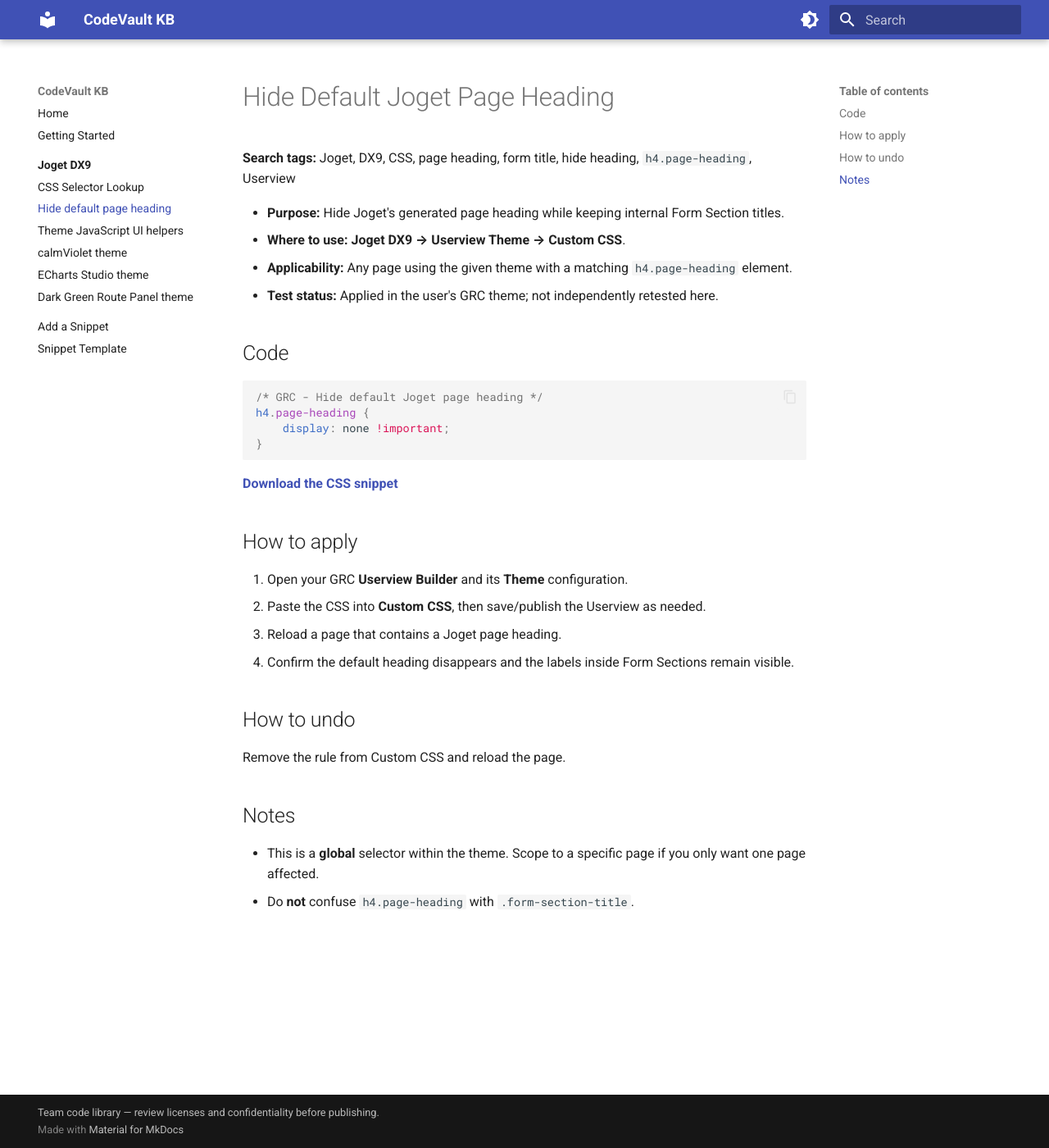
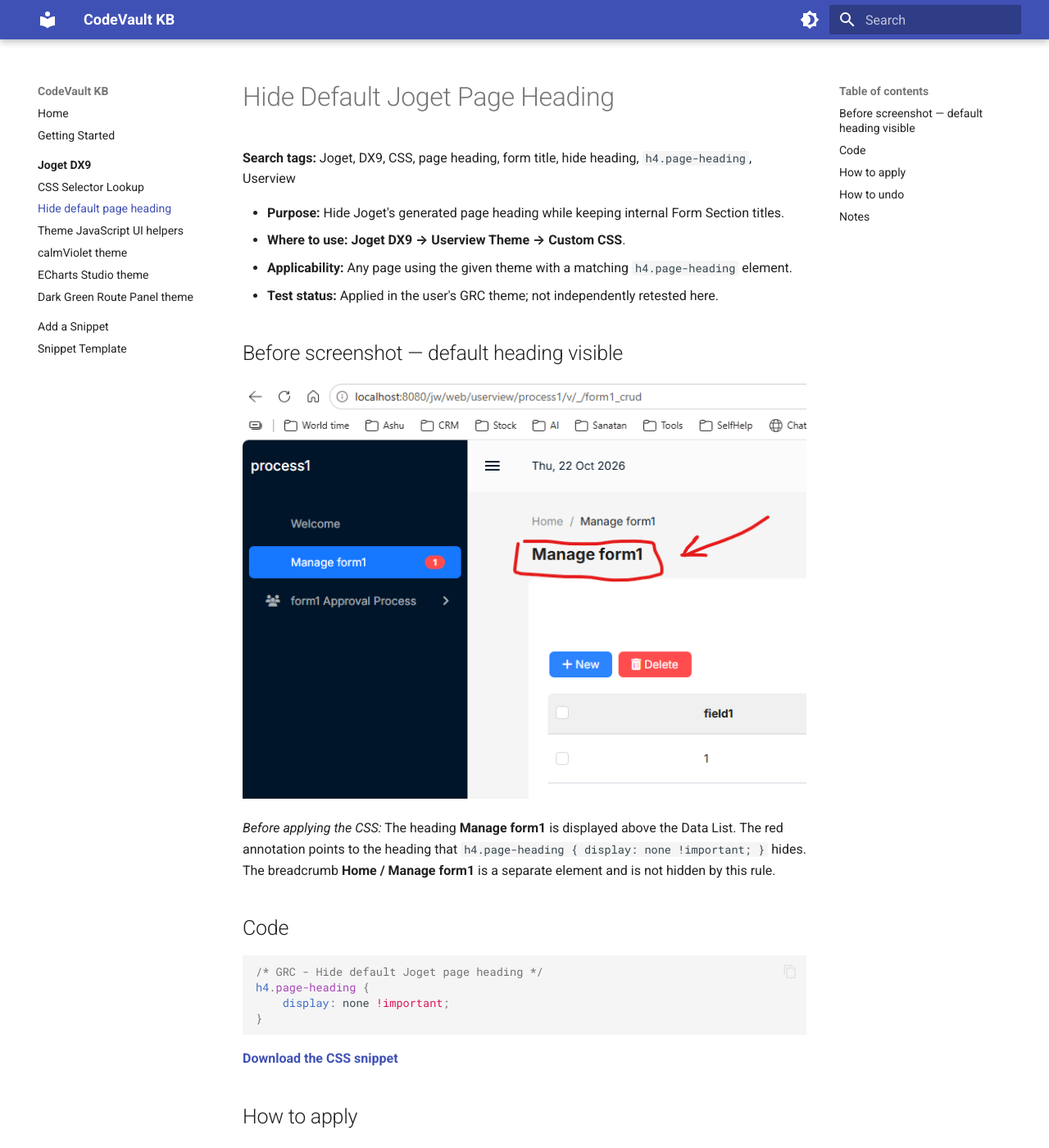
Before and after one commit to mybuddha/codevault-kb, an MkDocs documentation site: the page built from docs/joget/hide-page-heading.md, in a window 1280 px wide and 1400 px high. Shown: the whole window at 82% size. Built offline with MkDocs 1.6.1 and Material for MkDocs 9.7.7, drawn with Linux system fonts in a browser that asks for light colours.

Commit message:
Document Joget hide-heading snippet with before screenshot

```diff
--- a/docs/joget/hide-page-heading.md
+++ b/docs/joget/hide-page-heading.md
@@ -6,6 +6,12 @@
 - **Where to use:** **Joget DX9 → Userview Theme → Custom CSS**.
 - **Applicability:** Any page using the given theme with a matching `h4.page-heading` element.
 - **Test status:** Applied in the user's GRC theme; not independently retested here.
+
+## Before screenshot — default heading visible
+
+![Joget DX9 Manage form1 page, with the default page heading circled in red](../images/joget-page-heading-before.png)
+
+*Before applying the CSS:* The heading **Manage form1** is displayed above the Data List. The red annotation points to the heading that `h4.page-heading { display: none !important; }` hides. The breadcrumb **Home / Manage form1** is a separate element and is not hidden by this rule.
 
 ## Code
 
```
Also changed, not shown: docs/images/joget-page-heading-before.png (added).
